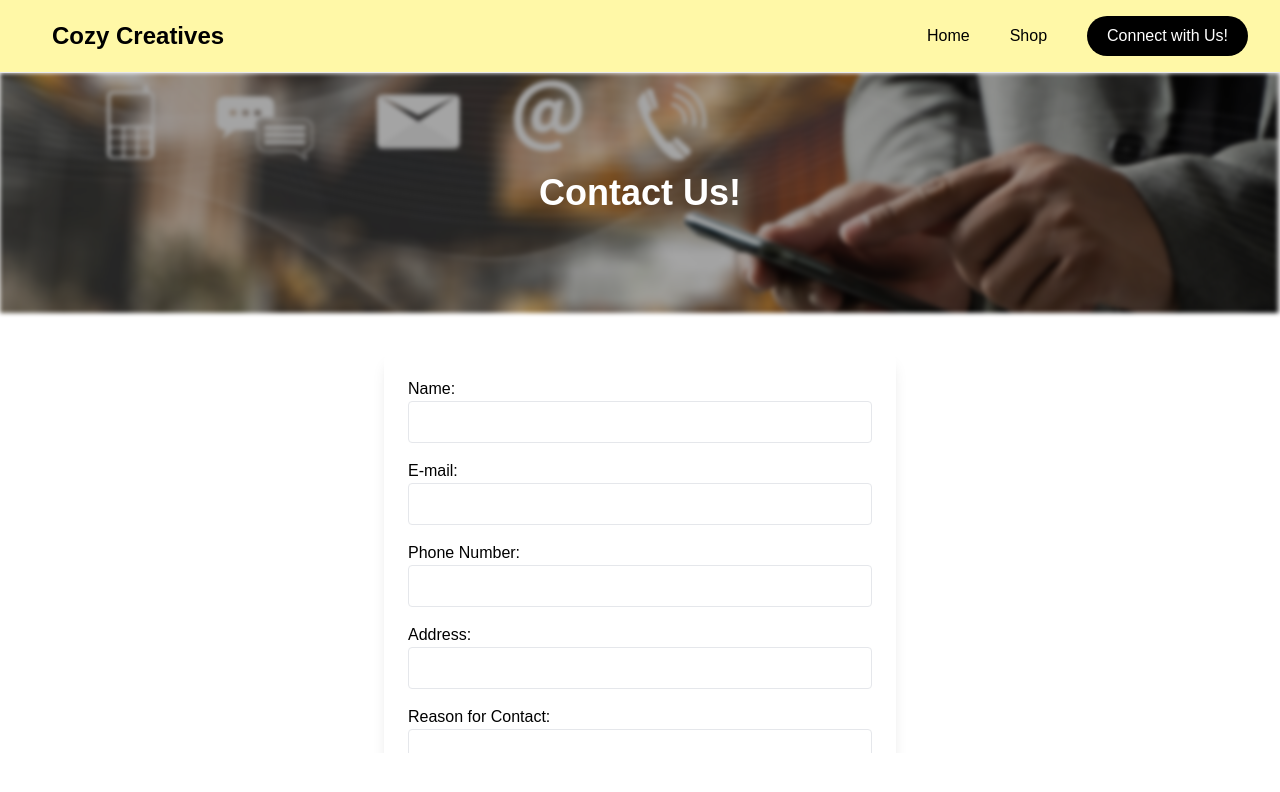
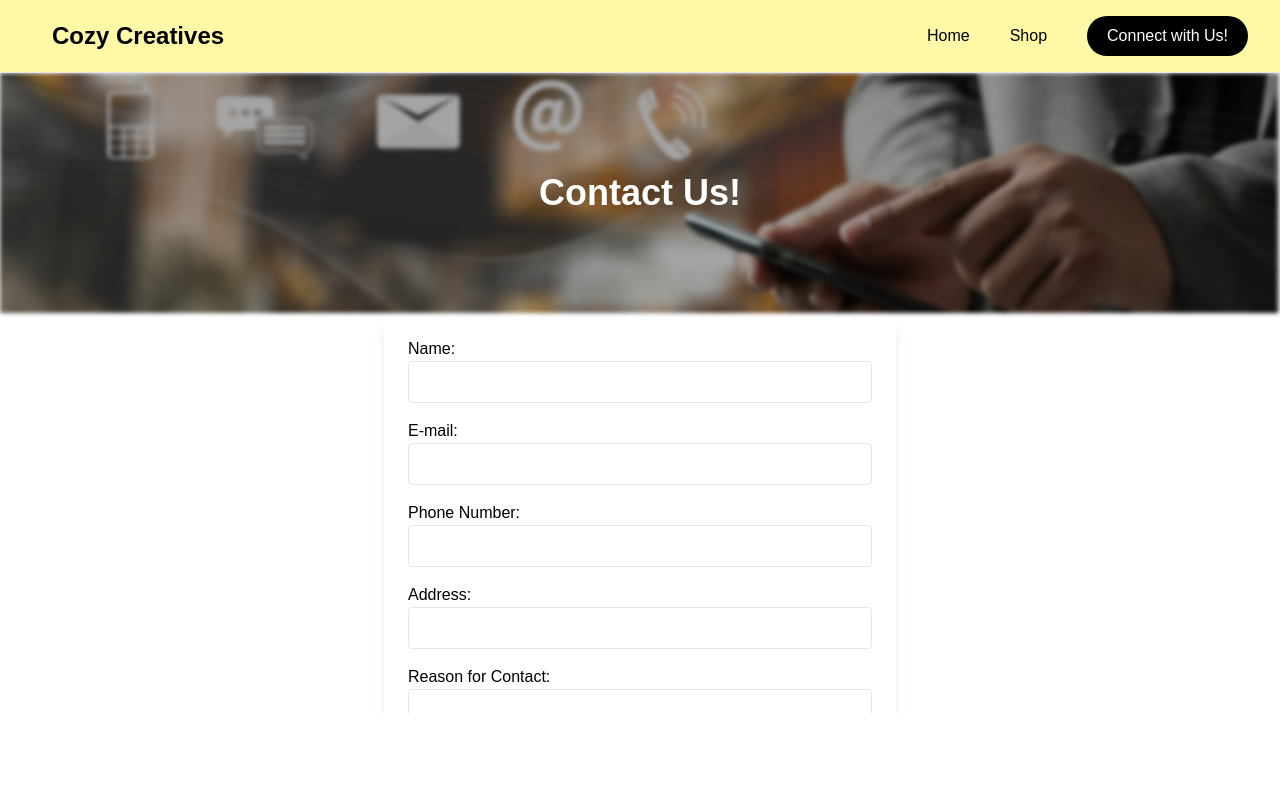
Before and after one commit to Code-n-Canvas/project2, a SvelteKit app: page /contact in a window 1280 px wide. Shown: the top 792 px of the page. Built offline with nearby package versions, Linux system fonts and the light colour scheme; a web font is replaced by a local one.

Commit message:
initial commit by ROA

```diff
--- a/src/app.css
+++ b/src/app.css
@@ -1,6 +1,19 @@
 @import "tailwindcss/base";
 @import "tailwindcss/components";
 @import "tailwindcss/utilities";
+
+html, body {
+    margin: 0;
+    padding: 0;
+    width: 100%;
+
+}
+
+.container {
+    margin: 0;
+    padding: 0;
+    max-width: none;
+}
 
 html {
     scroll-behavior: smooth;
```
